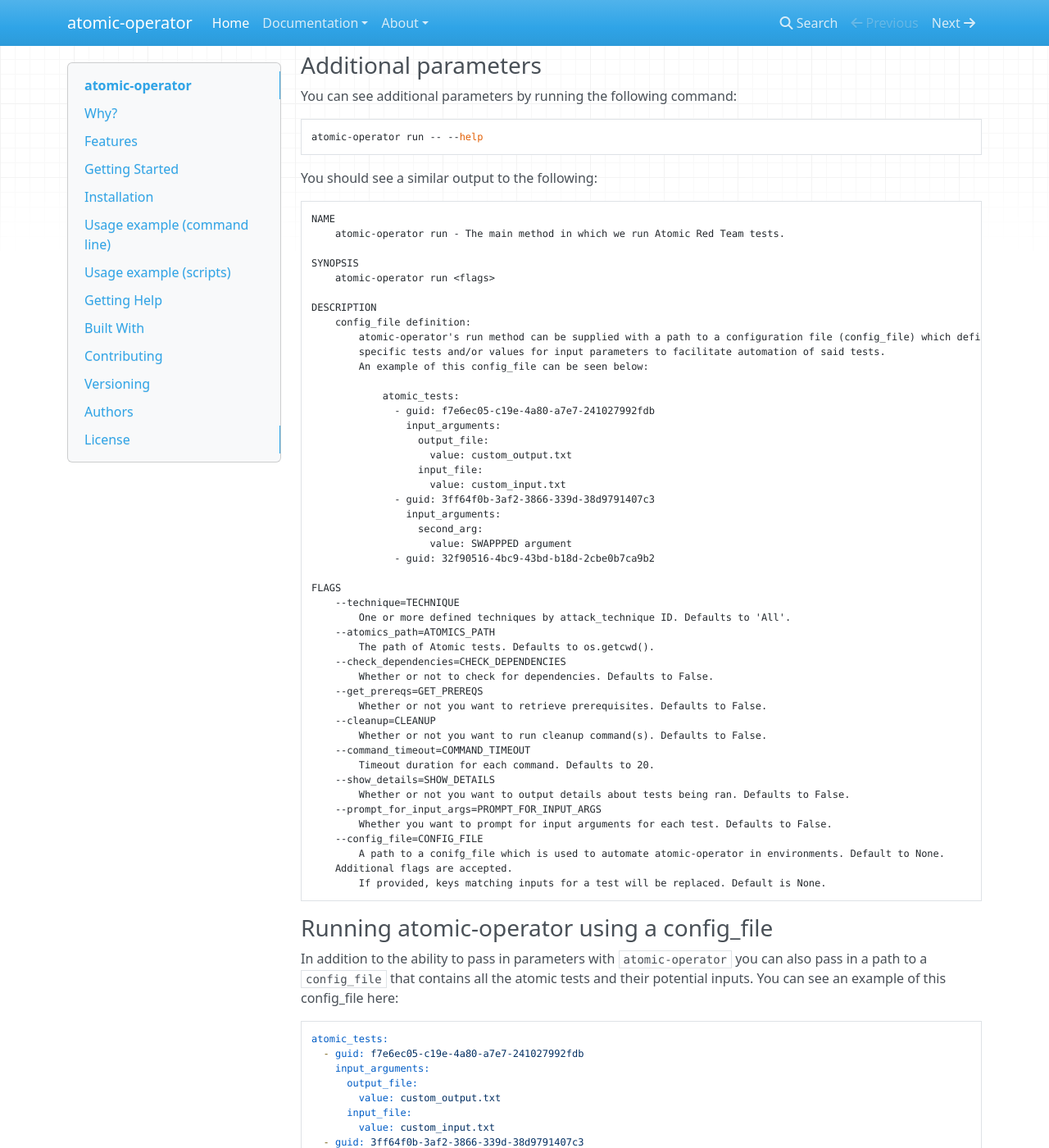
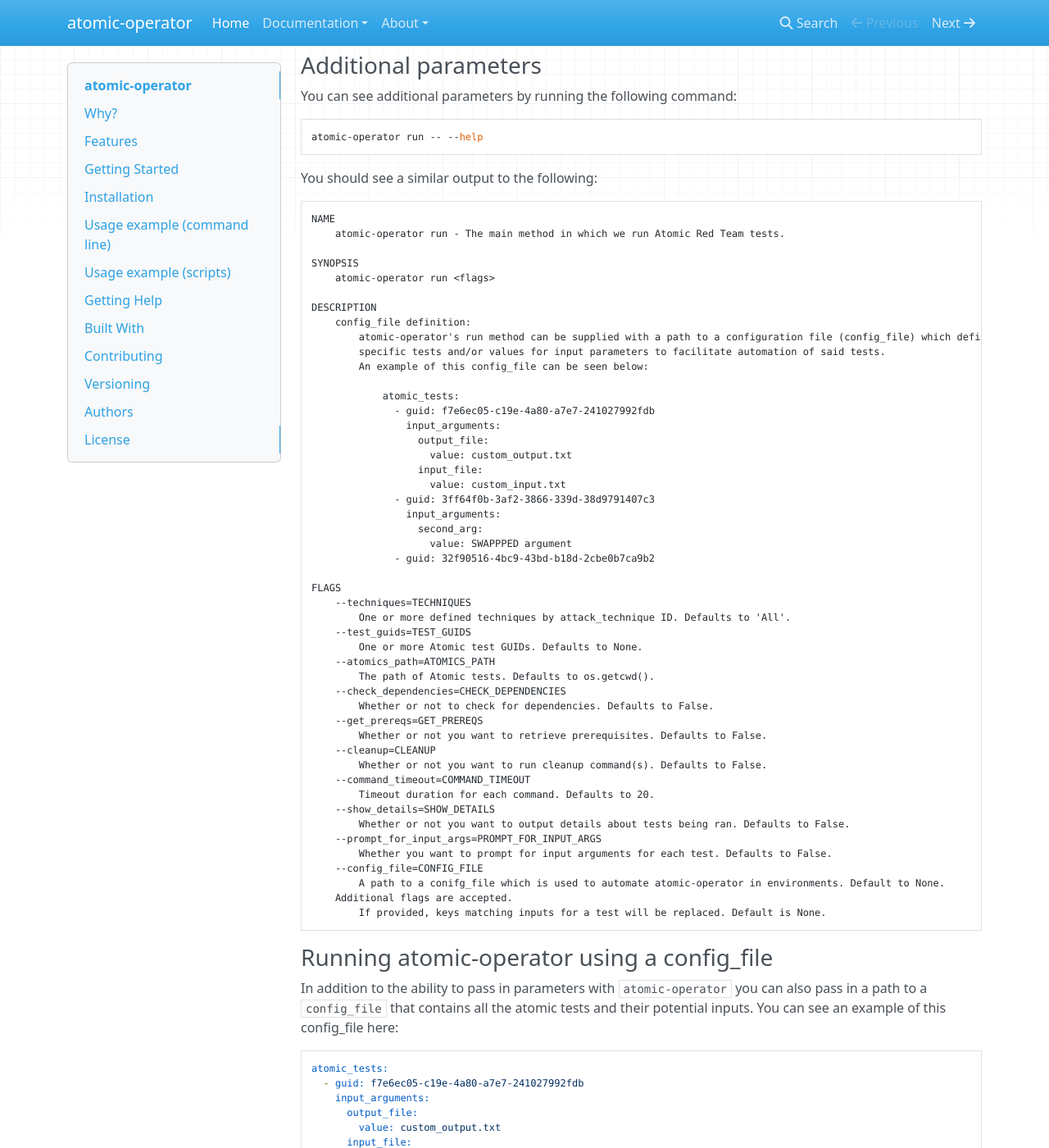
Before and after one commit to swimlane/atomic-operator, an MkDocs documentation site: the page built from docs/index.md, in a window 1280 px wide and 1400 px high, scrolled down 2518 px. Shown: the whole window at 82% size. Built offline with MkDocs 1.6.1, drawn with Linux system fonts in a browser that asks for light colours; nearby versions of some CDN libraries.

Commit message:
Added test_guids parameter for testing based on a list of GUIDs

```diff
--- a/docs/index.md
+++ b/docs/index.md
@@ -133,8 +133,10 @@
               - guid: 32f90516-4bc9-43bd-b18d-2cbe0b7ca9b2
 
 FLAGS
-    --technique=TECHNIQUE
+    --techniques=TECHNIQUES
         One or more defined techniques by attack_technique ID. Defaults to 'All'.
+    --test_guids=TEST_GUIDS
+        One or more Atomic test GUIDs. Defaults to None.
     --atomics_path=ATOMICS_PATH
         The path of Atomic tests. Defaults to os.getcwd().
     --check_dependencies=CHECK_DEPENDENCIES
```
Also changed, not shown: README.md (+3 -1 lines), docs/atomic-operator.md (+4 -1 lines), 1 other file.
